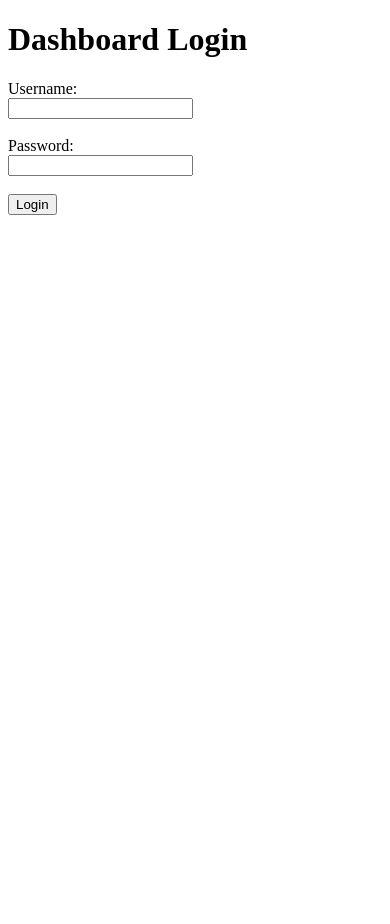
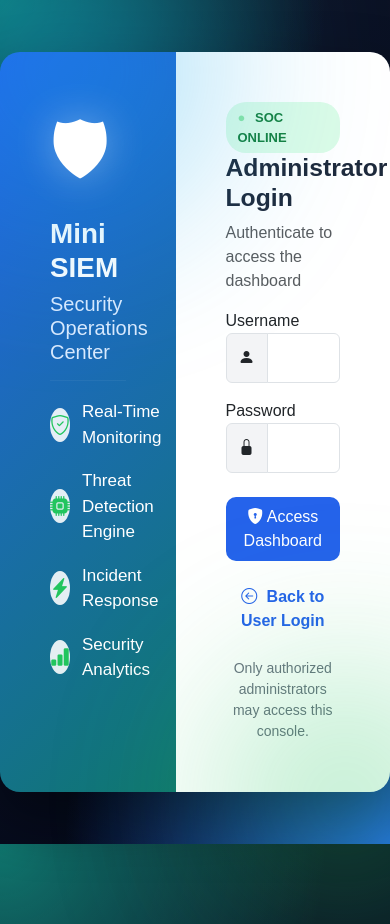
Before and after one commit to Jithendra-ayesh/mini-siem-dashboard, a Flask app: page /admin-login in a window 390 px wide; the page is wider, and only the part inside the window is pictured. Before the commit the page ends 215 px from the top of that part, so only its background shows below. Run offline with Flask 3, Linux system fonts and the light colour scheme.

Commit message:
Redesign login pages and improve dashboard analytics UI

```diff
--- a/app.py
+++ b/app.py
@@ -37,7 +37,7 @@ def login():
                 message="Access Denied - IP Address Blocked"
             )
 
-        if username == "admin" and password == "1234":
+        if username == "jak" and password == "1234":
 
             log_event(
                 "LOGIN_SUCCESS",
@@ -47,7 +47,6 @@ def login():
 
             return render_template(
                 "response.html",
-                message="Login Successful"
             )
 
         log_event(
--- /dev/null
+++ b/static/css/admin_login.css
@@ -0,0 +1,226 @@
+body{
+    margin:0;
+    min-height:100vh;
+    display:flex;
+    justify-content:center;
+    align-items:center;
+    font-family:Arial, Helvetica, sans-serif;
+    background:
+        radial-gradient(circle at top left,#0f766e 0%,transparent 35%),
+        radial-gradient(circle at bottom right,#2563eb 0%,transparent 35%),
+        linear-gradient(135deg,#0f172a,#020617);
+
+    overflow:hidden;
+}
+
+/* Floating background circles */
+
+body::before,
+body::after{
+    content:"";
+    position:absolute;
+    border-radius:50%;
+    filter:blur(90px);
+    opacity:.35;
+}
+
+body::before{
+    width:300px;
+    height:300px;
+    background:#0ea5e9;
+    top:-80px;
+    left:-80px;
+}
+
+body::after{
+    width:250px;
+    height:250px;
+    background:#22c55e;
+    bottom:-80px;
+    right:-80px;
+}
+
+.login-container{
+    width:980px;
+    display:flex;
+    overflow:hidden;
+    border-radius:20px;
+    box-shadow:0 25px 60px rgba(0,0,0,.4);
+    animation:fade 1s ease;
+}
+
+.left-panel{
+    width:45%;
+    background:linear-gradient(135deg,#2563eb,#0f766e);
+    color:white;
+    padding:50px;
+}
+
+.left-panel h1{
+    font-weight:700;
+    margin-top:10px;
+}
+
+.left-panel h5{
+    color:#dbeafe;
+}
+
+.left-panel hr{
+    border-color:rgba(255,255,255,.2);
+}
+
+.left-panel i{
+    width:34px;
+    height:34px;
+    border-radius:50%;
+    display:flex;
+    align-items:center;
+    justify-content:center;
+    background:rgba(255, 255, 255, 0.884);
+    color:#22c55e;
+    font-size:20px;
+}
+
+.right-panel{
+    width:55%;
+    background:white;
+    padding:50px;
+}
+
+.shield{
+    font-size:70px;
+    animation:float 3s ease-in-out infinite;
+    filter:drop-shadow(0 0 20px rgba(255,255,255,.35));
+}
+
+.left-panel p{
+    display:flex;
+    align-items:center;
+    gap:12px;
+    margin-top:18px;
+    font-size:17px;
+}
+
+.status{
+    display:inline-block;
+    padding:6px 12px;
+    border-radius:20px;
+    background:#dcfce7;
+    color:#15803d;
+    font-size:13px;
+    font-weight:bold;
+}
+
+.status::before{
+    content:"●";
+    color:#22c55e;
+    margin-right:6px;
+    animation:onlineBlink 1s infinite;
+}
+
+.input-group-text{
+    background:#f3f4f6;
+}
+
+.form-control{
+    height:50px;
+    padding-left: 12px;
+}
+
+.form-control:focus{
+    box-shadow:0 0 12px rgba(37,99,235,.25);
+    border-color:#2563eb;
+}
+
+.right-panel h2{
+    font-weight:700;
+    color:#1e293b;
+}
+
+.btn-primary{
+    border-radius:10px;
+    transition:.3s;
+    background:#2563eb;
+    border:none;
+}
+
+.btn-primary:hover{
+    transform:translateY(-2px);
+    box-shadow:0 10px 25px rgba(37,99,235,.35);
+     background:#1d4ed8;
+}
+
+small{
+    display:block;
+    margin-top:25px;
+    color:#6b7280;
+    text-align:center;
+}
+
+.back-link{
+    text-decoration:none;
+    color:#2563eb;
+    font-weight:600;
+    transition:.3s;
+}
+
+.back-link:hover{
+    color:#1d4ed8;
+}
+
+.back-link i{
+    margin-right:5px;
+}
+
+@keyframes float{
+
+    0%{
+        transform:translateY(0);
+    }
+
+    50%{
+        transform:translateY(-10px);
+    }
+
+    100%{
+        transform:translateY(0);
+    }
+
+}
+
+@keyframes blink{
+
+    50%{
+        opacity:.4;
+    }
+
+}
+
+@keyframes fade{
+
+    from{
+        opacity:0;
+        transform:translateY(20px);
+    }
+
+    to{
+        opacity:1;
+        transform:translateY(0);
+    }
+}
+
+@keyframes onlineBlink{
+
+    0%{
+        opacity:1;
+    }
+
+    50%{
+        opacity:.2;
+    }
+
+    100%{
+        opacity:1;
+    }
+
+}
--- a/templates/admin_login.html
+++ b/templates/admin_login.html
@@ -1,27 +1,104 @@
 <!DOCTYPE html>
 <html>
+
 <head>
-    <title>Admin Login</title>
+    <title>Admin Login | Mini SIEM</title>
+    <meta charset="UTF-8">
+    <link href="https://cdn.jsdelivr.net/npm/bootstrap@5.3.3/dist/css/bootstrap.min.css"
+          rel="stylesheet">
+    <link href="https://cdn.jsdelivr.net/npm/bootstrap-icons@1.11.3/font/bootstrap-icons.css"
+          rel="stylesheet">
+    <link rel="stylesheet"
+          href="{{ url_for('static', filename='css/admin_login.css') }}">
 </head>
 <body>
 
-    <h1>Dashboard Login</h1>
+<div class="login-container">
+    <div class="left-panel">
+        <div class="shield">
+            🛡
+        </div>
+        <h1>Mini SIEM</h1>
+        <h5>Security Operations Center</h5>
+        <hr>
+        <p>
+            <i class="bi bi-shield-check"></i>
+            Real-Time Monitoring
+        </p>
+        <p>
+            <i class="bi bi-cpu-fill"></i>
+            Threat Detection Engine
+        </p>
+        <p>
+            <i class="bi bi-lightning-charge-fill"></i>
+            Incident Response
+        </p>
+        <p>
+            <i class="bi bi-bar-chart-fill"></i>
+            Security Analytics
+        </p>
+    </div>
 
-    <form method="POST">
+    <div class="right-panel">
+        <span class="status">
+            SOC ONLINE
+        </span>
+        <h2>Administrator Login</h2>
+        <p class="text-muted">
+            Authenticate to access the dashboard
+        </p>
+        <form method="POST">
+            <div class="mb-3">
+                <label>Username</label>
+                <div class="input-group">
+                    <span class="input-group-text">
+                        <i class="bi bi-person-fill"></i>
+                    </span>
+                    <input
+                        type="text"
+                        name="username"
+                        class="form-control"
+                        required>
+                </div>
+            </div>
 
-        <label>Username:</label><br>
-        <input type="text" name="username"><br><br>
+            <div class="mb-4">
+                <label>Password</label>
+                <div class="input-group">
+                    <span class="input-group-text">
+                        <i class="bi bi-lock-fill"></i>
+                    </span>
 
-        <label>Password:</label><br>
-        <input type="password" name="password"><br>
-        {% if message %}
-            <p style="color:red;">{{ message }}</p>
-        {% endif %}
-        <br>
+                    <input
+                        type="password"
+                        name="password"
+                        class="form-control"
+                        required>
+                </div>
+            </div>
 
-        <button type="submit">Login</button>
+            {% if message %}
+            <div class="alert alert-danger">
+                {{ message }}
+            </div>
+            {% endif %}
 
-    </form>
-
+            <button
+                class="btn btn-primary w-100 py-2">
+                <i class="bi bi-shield-lock-fill"></i>
+                Access Dashboard
+            </button>
+            <div class="text-center mt-4">
+                <a href="/login" class="back-link">
+                    <i class="bi bi-arrow-left-circle"></i>
+                    Back to User Login
+                </a>
+            </div>
+        </form>
+        <small>
+            Only authorized administrators may access this console.
+        </small>
+    </div>
+</div>
 </body>
 </html>
```
Also changed, not shown: static/css/login.css (added, +147 -0 lines), static/css/response.css (added, +71 -0 lines), static/js/dashboard.js (+15 -3 lines), templates/dashboard.html (+18 -24 lines), templates/login.html (+71 -16 lines), templates/response.html (+24 -3 lines), 1 other file.
